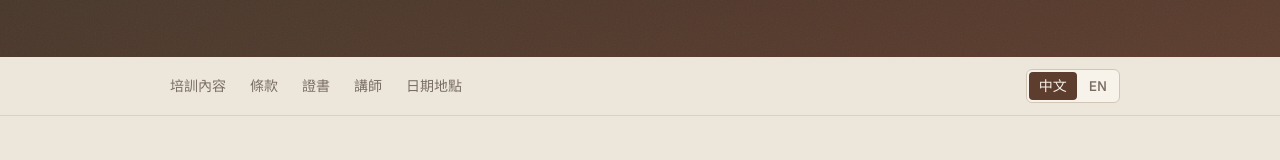
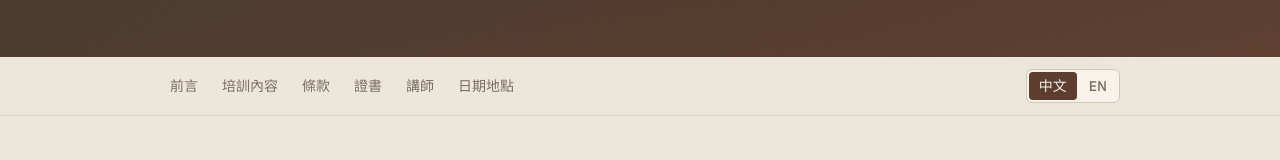
Before and after one commit to klaudia1209teleworker/system-constellations, a React (Vite) app: page / in a window 1280 px wide. Shown: the part 743-903 px from the top of the page. Built offline with nearby package versions, Linux system fonts and the light colour scheme.

Commit message:
feat(nav): 導覽列加入前言項目
於導覽最前新增 #intro（前言／Context），對應前言區塊。

```diff
--- a/src/i18n/en.ts
+++ b/src/i18n/en.ts
@@ -9,6 +9,7 @@ export const en: SiteContent = {
   nav: {
     aria: 'Page navigation',
     links: [
+      { href: '#intro', label: 'Context' },
       { href: '#curriculum', label: 'Curriculum' },
       { href: '#terms', label: 'Terms' },
       { href: '#certification', label: 'Certificates' },
--- a/src/i18n/zh.ts
+++ b/src/i18n/zh.ts
@@ -9,6 +9,7 @@ export const zh: SiteContent = {
   nav: {
     aria: '頁面導覽',
     links: [
+      { href: '#intro', label: '前言' },
       { href: '#curriculum', label: '培訓內容' },
       { href: '#terms', label: '條款' },
       { href: '#certification', label: '證書' },
```
Also changed, not shown: .cursor/prd/site-nav.md (added).
